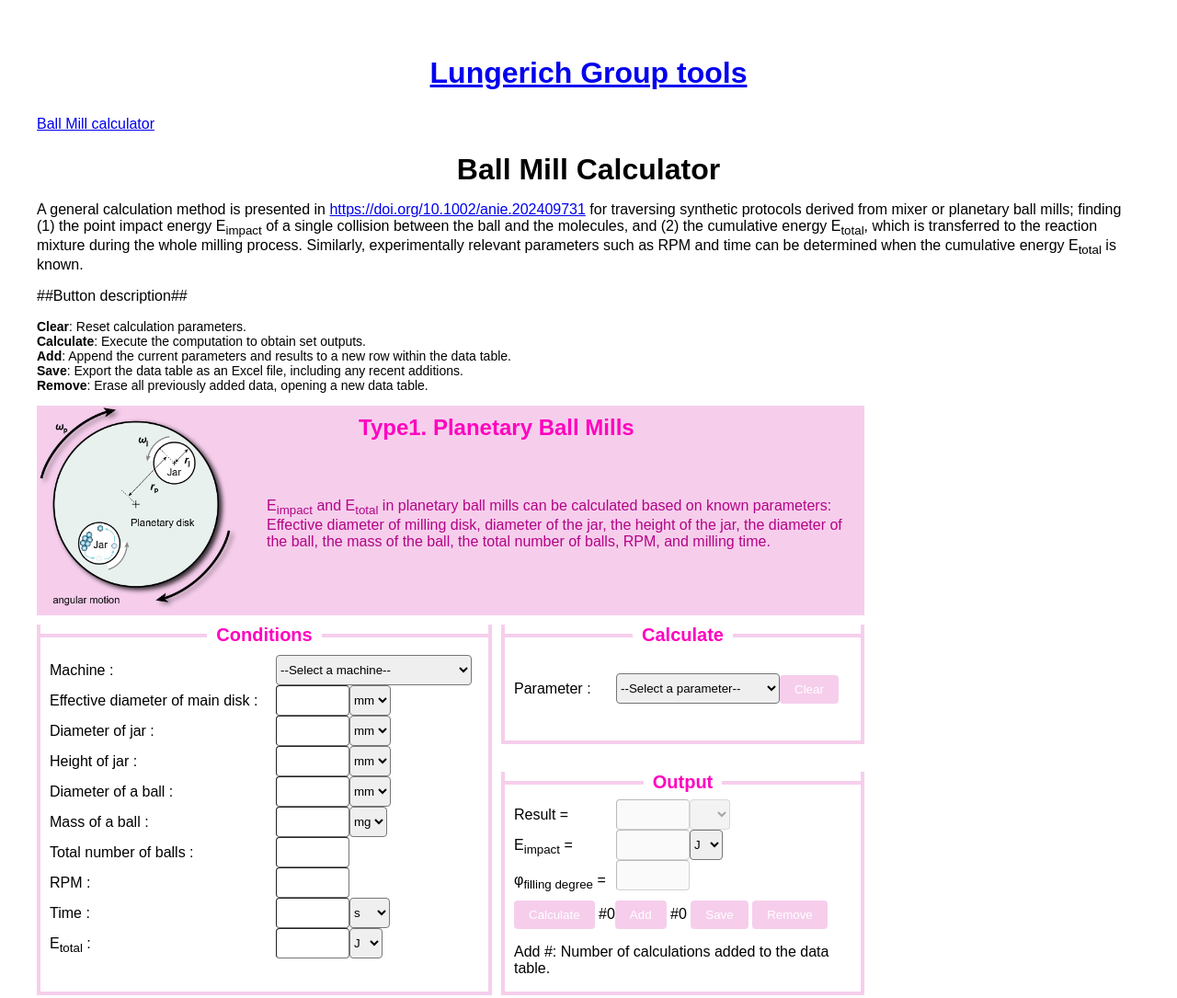
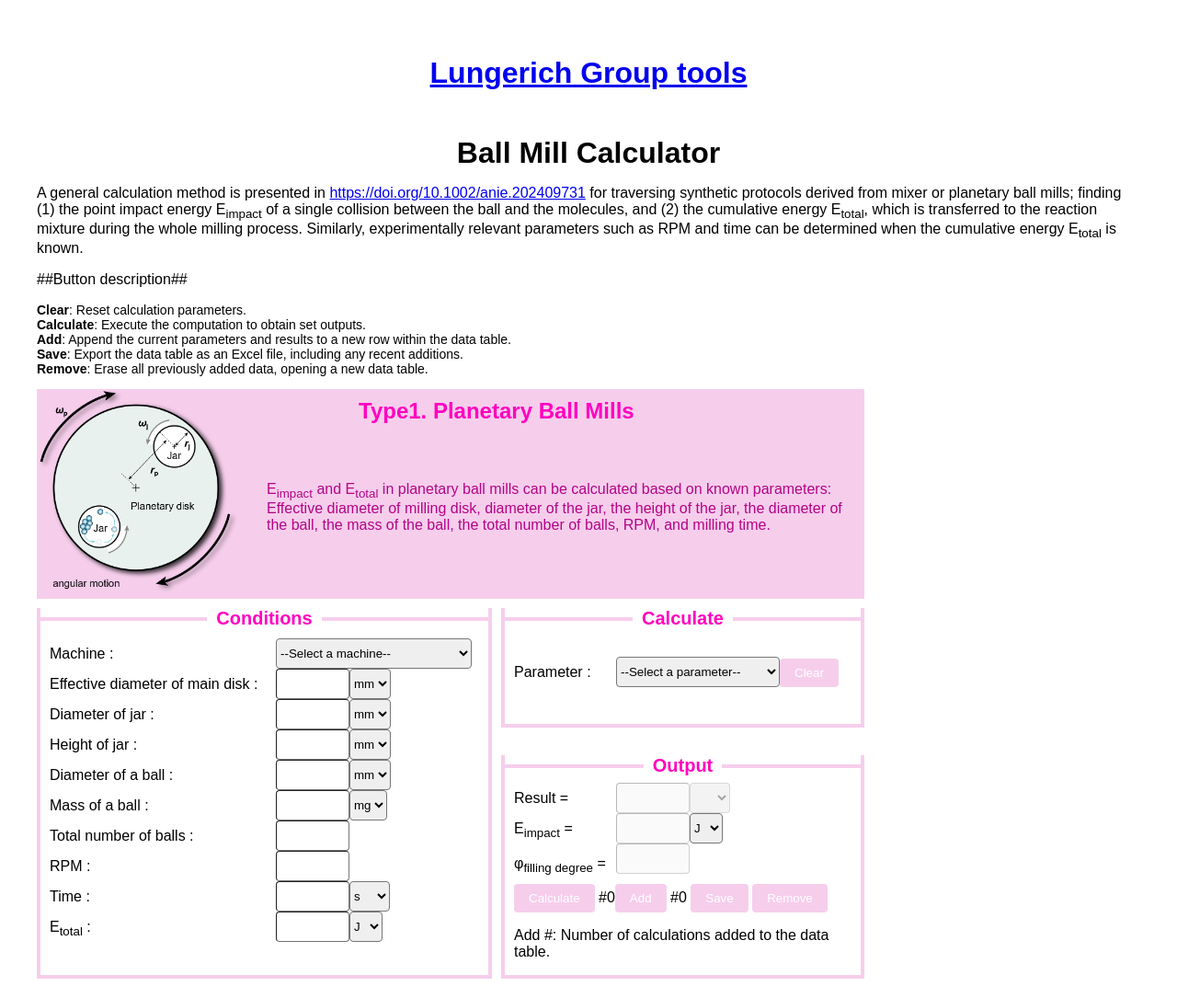
Before and after one commit to Lungerich-Group/Ball-mill-calculator, a plain HTML site: page ballmill.html in a window 1280 px wide. Shown: the top 1085 px of the page at 92% size. Drawn offline with Linux system fonts and the light colour scheme.

Commit message:
Update ballmill.html

```diff
--- a/ballmill.html
+++ b/ballmill.html
@@ -14,8 +14,6 @@
   <div id="wrapper">
 
     <h1><a href="index.html">Lungerich Group tools</a></h1><br>
-
-      <a href="ballmill.html">Ball Mill calculator</a>
 
     <h1>Ball Mill Calculator</h1>
     <p class="description">A general calculation method is presented in <a target="blank" href="https://doi.org/10.1002/anie.202409731">https://doi.org/10.1002/anie.202409731</a> for traversing synthetic protocols derived
```
